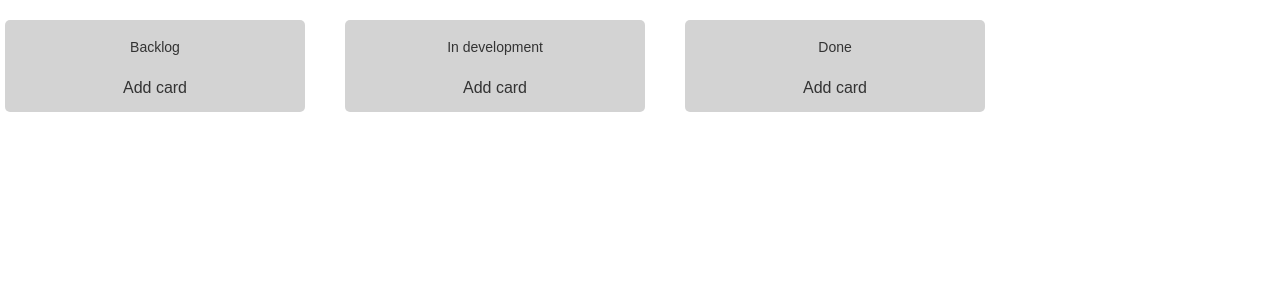
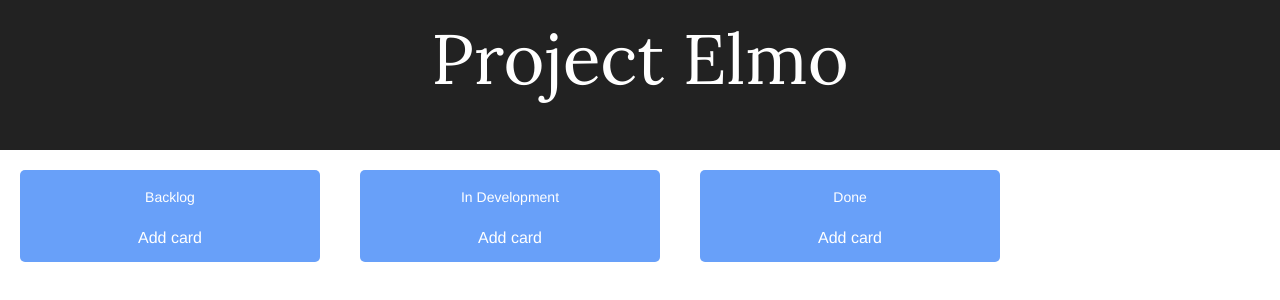
Before and after one commit to taradams/METCS673_Team6, a React (Create React App) app: page / in a window 1280 px wide. Shown: the top 300 px of the page. Built offline with nearby package versions, Linux system fonts and the light colour scheme.

Commit message:
added a title bar and some new colors

```diff
--- a/public/index.html
+++ b/public/index.html
@@ -20,7 +20,7 @@
       work correctly both with client-side routing and a non-root public URL.
       Learn how to configure a non-root public URL by running `npm run build`.
     -->
-    <title>React App</title>
+    <title>Team 6 - Demo</title>
   </head>
   <body>
     <noscript>
--- a/src/App.css
+++ b/src/App.css
@@ -7,11 +7,23 @@
   height: 80px;
 }
 
-.App-header {
+.App h1 {
   background-color: #222;
   height: 150px;
   padding: 20px;
+  margin: 0px;
   color: white;
+  font-size: 70px;
+  font-family: 'Lora'
+}
+
+.Row {
+  background-color: wheat;
+
+}
+
+body {
+  background-color: white;
 }
 
 .App-title {
--- a/src/App.js
+++ b/src/App.js
@@ -2,14 +2,19 @@ import React, { Component } from 'react';
 import logo from './logo.svg';
 import './App.css';
 import Columns from './container/Columns';
+
+
 class App extends Component {
   render() {
     return (
-      <div className="App">
-        <div className="row">
-          <Columns/>
-        </div>
+    <div className="App">
+      <h1>Project Elmo</h1>
+
+      <div className="Row">
+        <Columns/>
       </div>
+
+    </div>
     );
   }
 }
--- a/src/component/Column.css
+++ b/src/component/Column.css
@@ -12,12 +12,13 @@
 
 #Add.btn:hover {
     text-decoration: underline;
-    background-color: grey;
+    background-color: lightgrey;
     border-radius: 10px;
 }
 
 #columncard.card {
-    margin-top: 10px;
+    padding-top: 10px;
+    color: white;
 }
 
 .AddFooter {
--- a/src/container/Columns.css
+++ b/src/container/Columns.css
@@ -10,6 +10,6 @@
     float: left;
     padding: 0px;
     width: 300px;
-    background-color: lightgrey;
+    background-color: #68a0f9;
     border-radius: 5px;
 }
--- a/src/container/Columns.jsx
+++ b/src/container/Columns.jsx
@@ -14,7 +14,7 @@ export default class Columns extends React.Component {
                     <Column title="Backlog" />
             </div>
             <div className="container">
-                    <Column title="In development"/>
+                    <Column title="In Development"/>
             </div>
             <div className="container">
                     <Column title="Done" />
--- a/src/index.css
+++ b/src/index.css
@@ -1,5 +1 @@
-body {
-  margin: 0;
-  padding: 0;
-  font-family: sans-serif;
-}
+@import url('https://fonts.googleapis.com/css?family=Lato|Lora|Merriweather');
```
